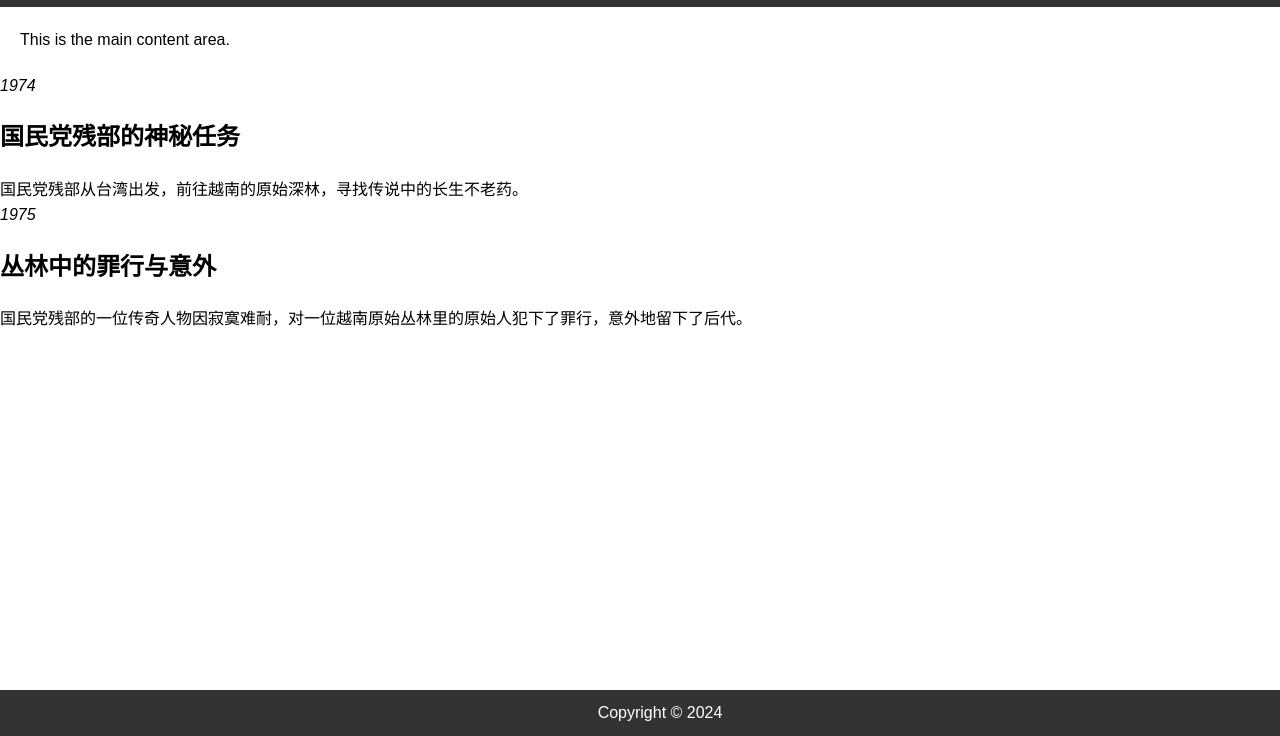
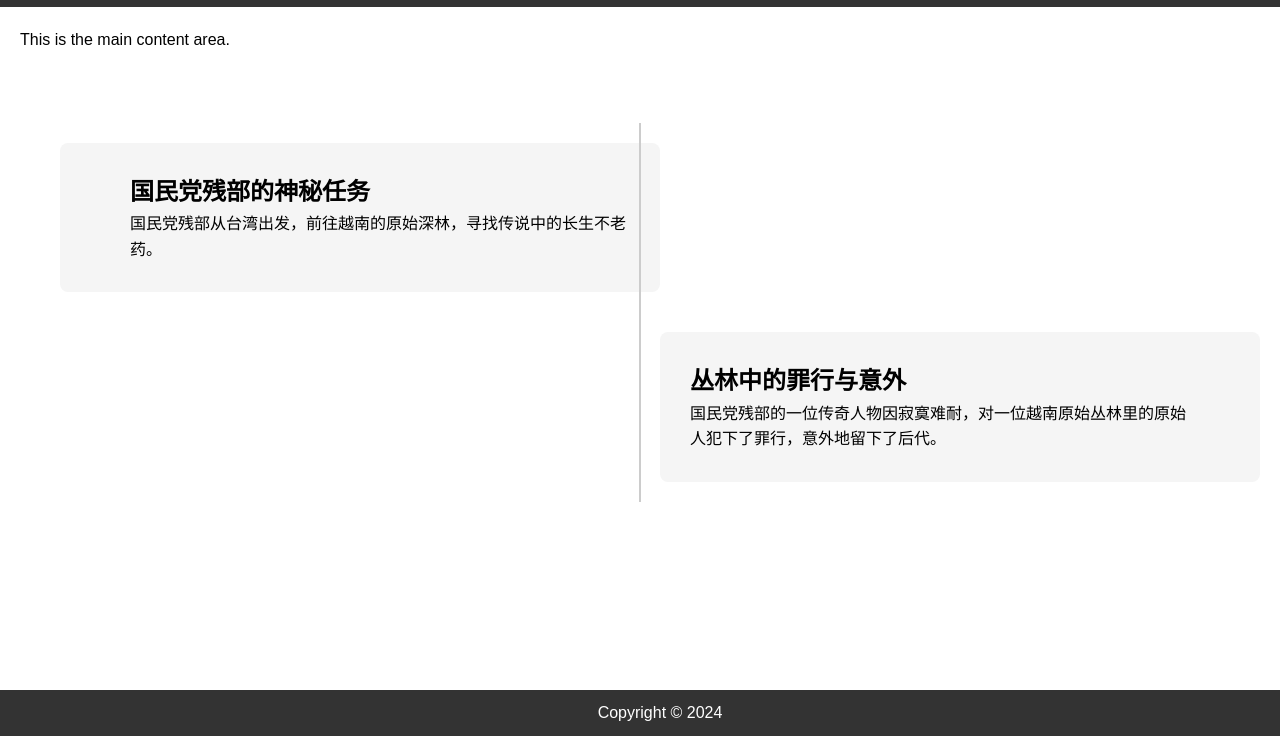
Before and after one commit to chengjoj/qingpeng.github.io, a plain HTML site: page index.html in a window 1280 px wide. Shown: the part 64-800 px from the top of the page. Drawn offline with Linux system fonts and the light colour scheme.

Commit message:
Update styles.css

```diff
--- a/styles.css
+++ b/styles.css
@@ -32,3 +32,87 @@ footer {
     bottom: 0;
     width: 100%;
 }
+
+/* 基本样式 */
+body, h2, p {
+    margin: 0;
+    padding: 0;
+    font-family: Arial, sans-serif;
+}
+
+/* 时间轴容器 */
+.timeline {
+    position: relative;
+    max-width: 1200px;
+    margin: 50px auto;
+}
+
+/* 时间轴线 */
+.timeline::after {
+    content: '';
+    position: absolute;
+    width: 2px;
+    background: #ccc;
+    top: 0;
+    bottom: 0;
+    left: 50%;
+    margin-left: -1px;
+}
+
+/* 时间轴项 */
+.timeline-item {
+    padding: 20px;
+    position: relative;
+    background: inherit;
+    width: 50%;
+}
+
+/* 时间轴图标 */
+.timeline-icon {
+    background: #f5f5f5;
+    border: 1px solid #ccc;
+    display: inline-block;
+    width: 40px;
+    height: 40px;
+    text-align: center;
+    border-radius: 50%;
+    position: absolute;
+    top: 50%;
+    left: 50%;
+    transform: translate(-50%, -50%);
+}
+
+.timeline-icon i {
+    display: block;
+    font-style: normal;
+    font-size: 16px;
+    font-weight: bold;
+    color: #666;
+    line-height: 40px;
+}
+
+/* 时间轴内容 */
+.timeline-content {
+    padding: 30px;
+    background: #f5f5f5;
+    position: relative;
+    border-radius: 8px;
+}
+
+/* 交替排列 */
+.timeline-item:nth-child(odd) {
+    left: 0;
+}
+
+.timeline-item:nth-child(even) {
+    left: 50%;
+}
+
+/* 内容对齐 */
+.timeline-item:nth-child(odd) .timeline-content {
+    padding-left: 70px;
+}
+
+.timeline-item:nth-child(even) .timeline-content {
+    padding-right: 70px;
+}
```
